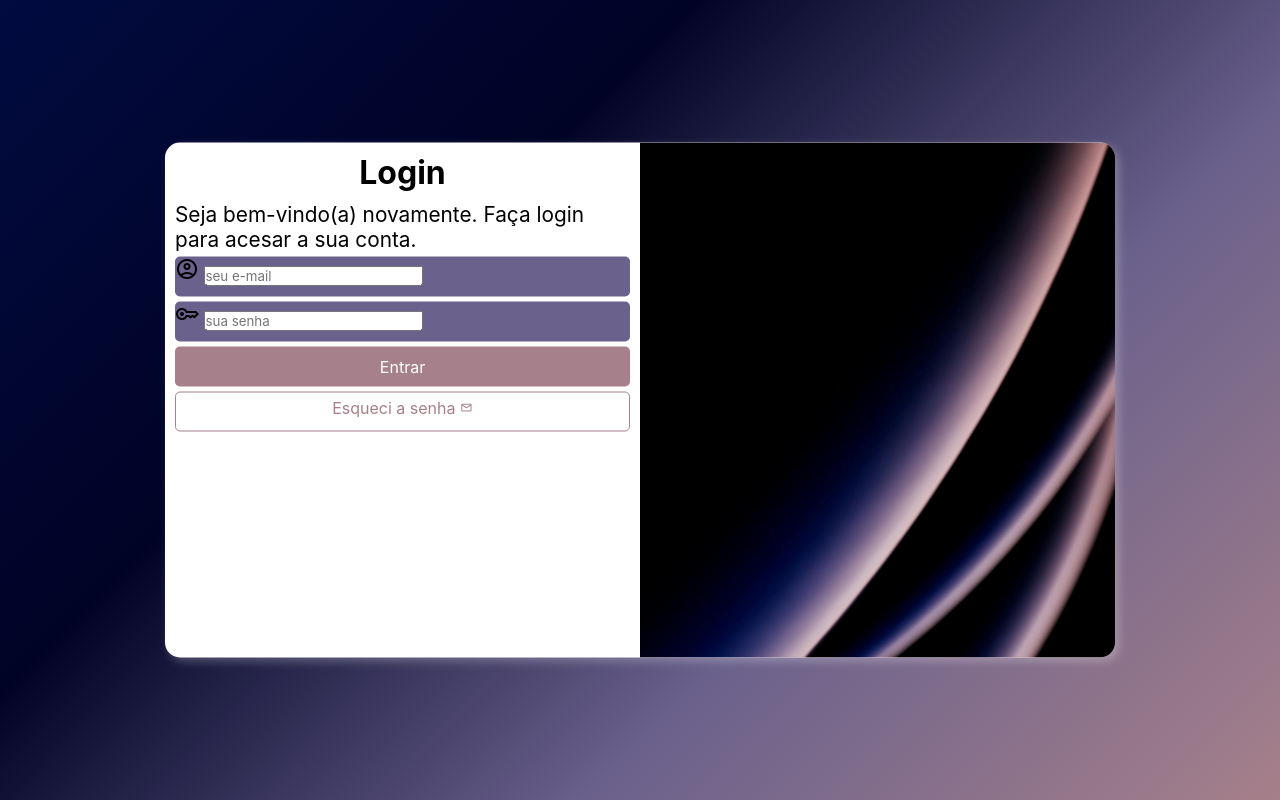
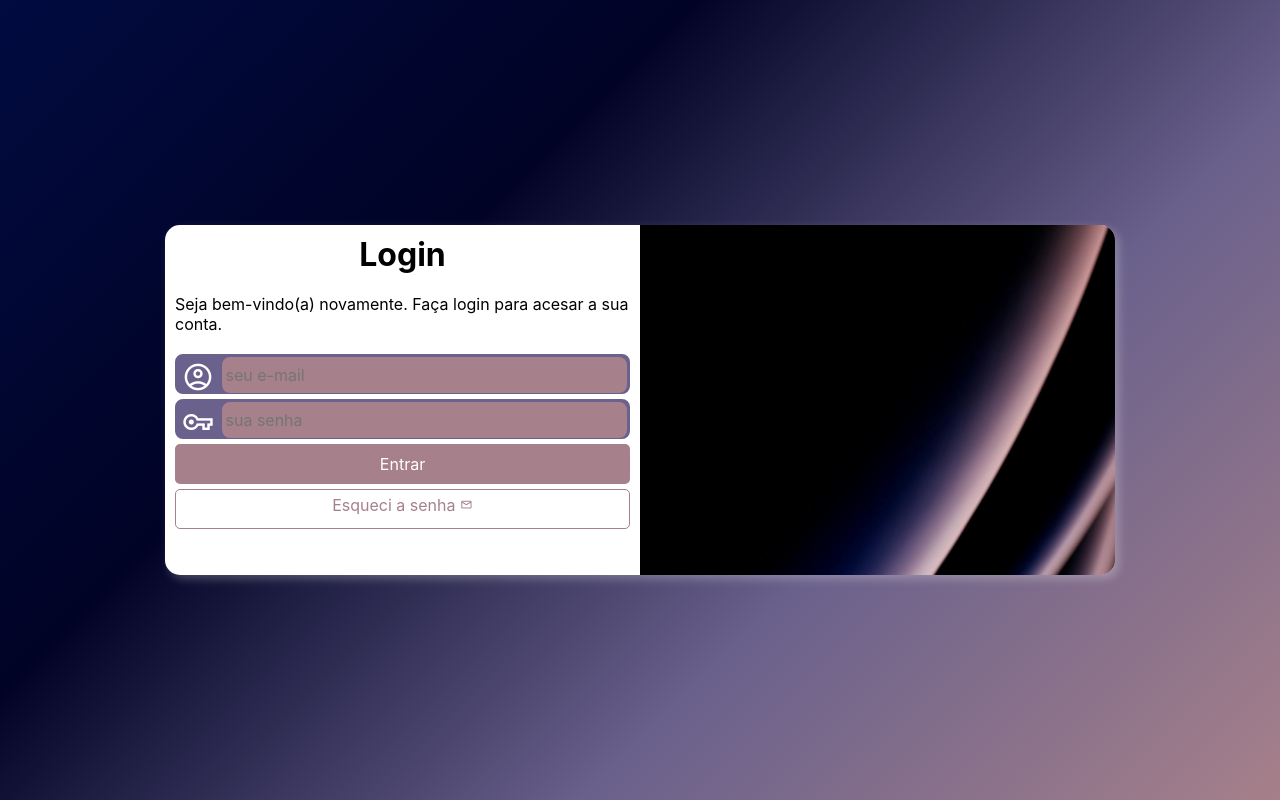
Before and after one commit to AdailtonRodrigo/projeto-login, a plain HTML site: page index.html in a window 1280 px wide. Drawn offline with nearby package versions, Linux system fonts and the light colour scheme.

Commit message:
update css

```diff
--- a/estilos/media-query.css
+++ b/estilos/media-query.css
@@ -28,7 +28,7 @@
 }
 
 @media screen and (min-width: 768px) and (max-width: 992px) {
-
+    /* Configuraçâo para tablet */
     body {
     --cor002: #010B40;
     --cor002: #010B40;
@@ -36,6 +36,7 @@
     }
     section#login {
         width: 80vw;
+        height: 280px;
     }
 
     section#login > div#imagem {
@@ -61,6 +62,7 @@
 
     section#login {
         width: 950px;
+        height: 350px;
     }
 
     section#login > div#imagem {
@@ -80,7 +82,8 @@
     }
 
     div#formulario >p{
-        font-size: 1.3em;
+        margin: 20px 0px;
+        font-size: 1.0em;
     }
 
 }
--- a/estilos/style.css
+++ b/estilos/style.css
@@ -78,16 +78,42 @@
 
 form > div.campo {
     background-color: #6A618C;
+    border: 2px solid #6A618C;
     display: block;
     width: 100%;
     height: 40px;
-    border-radius: 5px;
+    border-radius: 8px;
     margin: 5px 0px;
 }
 
 div.campo > label {
    display: none;
 }
+
+div.campo > span {
+    color: white;
+
+    font-size: 2em;
+    width: 40px;
+    padding: 5px;
+}
+
+div.campo > input {
+    background-color: #A6808A;
+    font-size: 1em;
+    width: calc(100% - 46px);
+    height: 100%;
+    border: 0px;
+    border-radius: 8px;
+    padding: 4px;
+
+    transform: translateY(-12px);
+}
+
+div.campo > input:focus-within {
+    background-color: white;
+}
+
 form > input[type=submit] {
    display: block;
    font-size: 1em;
@@ -97,6 +123,7 @@
    color: white;
    border: none;
    border-radius: 5px;
+   cursor: pointer;
 }
 
 form > input[type=submit]:hover {
--- a/index.html
+++ b/index.html
@@ -31,7 +31,7 @@
 
                     <div class="campo">
                         <span class="material-symbols-outlined">
-                            key
+                            vpn_key
                         </span>
                         <input type="password" name="senha" id="isenha" placeholder="sua senha" minlength="8"
                             required><label for="isenha">senha</label>
```
